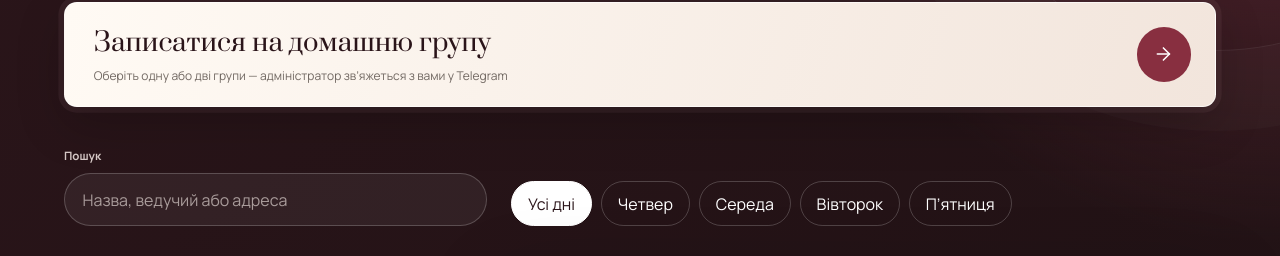
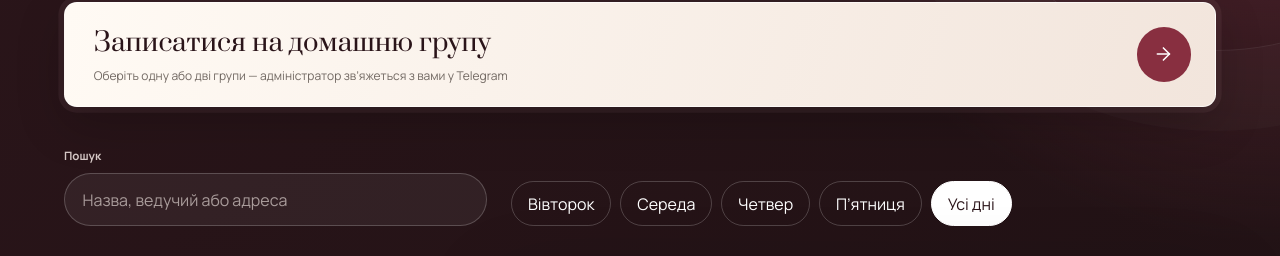
Before and after one commit to DevNervs/emmanuil, a Next.js app: page /groups in a window 1280 px wide. Shown: the part 1112-1368 px from the top of the page. Built offline with nearby package versions, Linux system fonts and the light colour scheme.

Commit message:
Order home group day filters

```diff
--- a/app/components/GroupsExplorer.tsx
+++ b/app/components/GroupsExplorer.tsx
@@ -6,6 +6,7 @@ import { ArrowRight, Check, Send, X } from "lucide-react";
 
 type Group = { title: string; leaders: string; time: string; address: string; coordinates?: string };
 type SubmitState = "idle" | "sending" | "sent" | "error";
+const weekdayOrder = ["Понеділок", "Вівторок", "Середа", "Четвер", "П’ятниця", "Субота", "Неділя"];
 
 export function GroupsExplorer({ groups }: { groups: Group[] }) {
   const [query, setQuery] = useState("");
@@ -19,7 +20,11 @@ export function GroupsExplorer({ groups }: { groups: Group[] }) {
   const [submitMessage, setSubmitMessage] = useState("");
   const closeButton = useRef<HTMLButtonElement>(null);
   const startedAt = useRef(0);
-  const days = ["Усі дні", ...Array.from(new Set(groups.map((group) => group.time.split(",")[0]).filter(Boolean)))];
+  const days = [
+    ...Array.from(new Set(groups.map((group) => group.time.split(",")[0]).filter(Boolean)))
+      .sort((first, second) => weekdayOrder.indexOf(first) - weekdayOrder.indexOf(second)),
+    "Усі дні",
+  ];
   const filtered = useMemo(() => groups.filter((group) => {
     const haystack = `${group.title} ${group.leaders} ${group.address}`.toLocaleLowerCase("uk");
     return (day === "Усі дні" || group.time.startsWith(day)) && haystack.includes(query.trim().toLocaleLowerCase("uk"));
```
